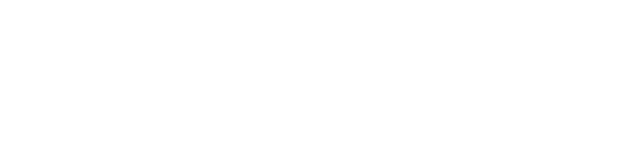
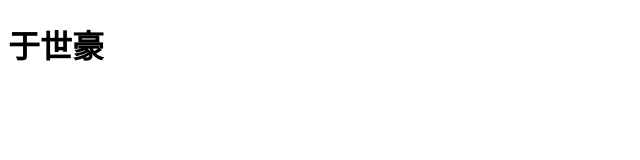
Before and after one commit to y18237266724/wep, a plain HTML site: page dome.html in a window 1280 px wide. Shown: the whole page, without its empty margins (0-640 px from the left). Drawn offline with Linux system fonts and the light colour scheme.

Commit message:
第二次提交

```diff
--- a/dome.html
+++ b/dome.html
@@ -7,6 +7,6 @@
     <title>Document</title>
 </head>
 <body>
-
+    <h1>于世豪</h1>
 </body>
 </html>
```
